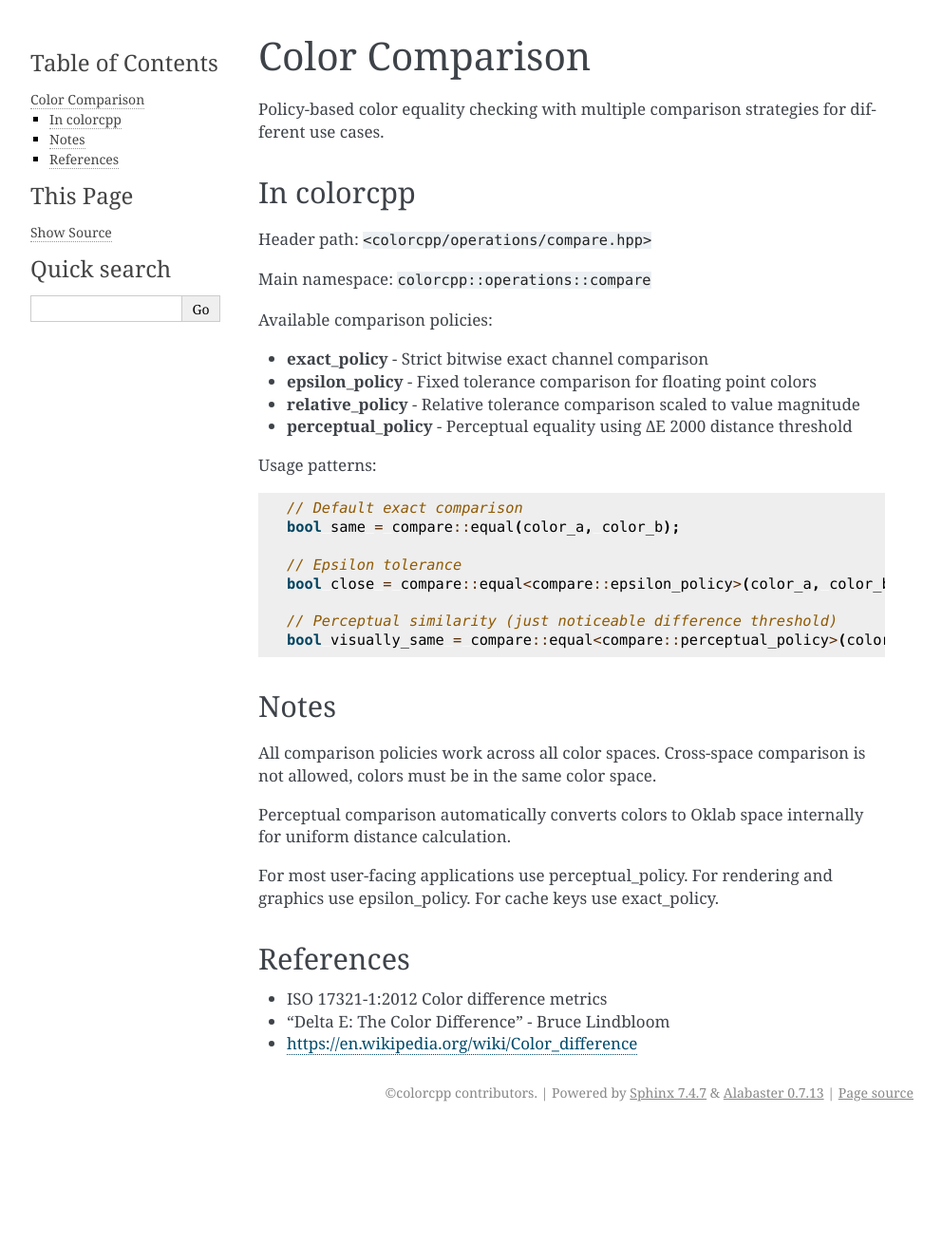
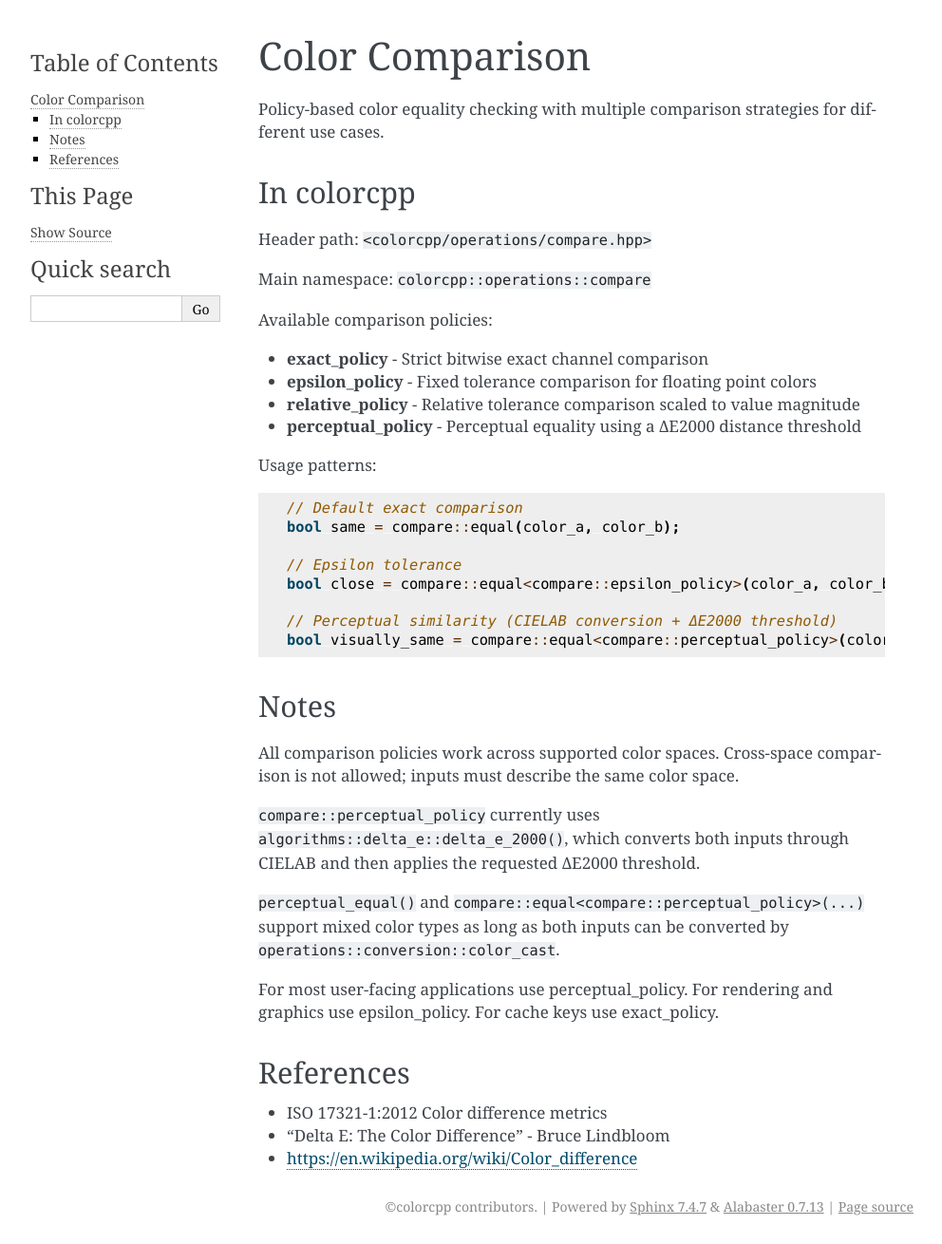
Before and after one commit to merlotqi/colorcpp, a Sphinx documentation site: the page built from docs/reference/compare.rst, in a window 1280 px wide. Shown: the whole page at 95% size, without its empty margins (148-1140 px from the left). Built offline with Sphinx 7.4.7, drawn with Linux system fonts in a browser that asks for light colours; before the commit the page ends 1190 px from its top, so only the background shows below that.

Commit message:
feat: make perceptual compare explicit and cross-type

```diff
--- a/docs/reference/compare.rst
+++ b/docs/reference/compare.rst
@@ -15,7 +15,7 @@ Available comparison policies:
 * **exact_policy** - Strict bitwise exact channel comparison
 * **epsilon_policy** - Fixed tolerance comparison for floating point colors
 * **relative_policy** - Relative tolerance comparison scaled to value magnitude
-* **perceptual_policy** - Perceptual equality using ΔE 2000 distance threshold
+* **perceptual_policy** - Perceptual equality using a ΔE2000 distance threshold
 
 Usage patterns:
 
@@ -27,16 +27,18 @@ Usage patterns:
     // Epsilon tolerance
     bool close = compare::equal<compare::epsilon_policy>(color_a, color_b, 0.01f);
 
-    // Perceptual similarity (just noticeable difference threshold)
+    // Perceptual similarity (CIELAB conversion + ΔE2000 threshold)
     bool visually_same = compare::equal<compare::perceptual_policy>(color_a, color_b, 1.0f);
 
 
 Notes
 -----
 
-All comparison policies work across all color spaces. Cross-space comparison is not allowed, colors must be in the same color space.
+All comparison policies work across supported color spaces. Cross-space comparison is not allowed; inputs must describe the same color space.
 
-Perceptual comparison automatically converts colors to Oklab space internally for uniform distance calculation.
+``compare::perceptual_policy`` currently uses ``algorithms::delta_e::delta_e_2000()``, which converts both inputs through CIELAB and then applies the requested ΔE2000 threshold.
+
+``perceptual_equal()`` and ``compare::equal<compare::perceptual_policy>(...)`` support mixed color types as long as both inputs can be converted by ``operations::conversion::color_cast``.
 
 For most user-facing applications use perceptual_policy. For rendering and graphics use epsilon_policy. For cache keys use exact_policy.
 
```
Also changed, not shown: 5 other files.
